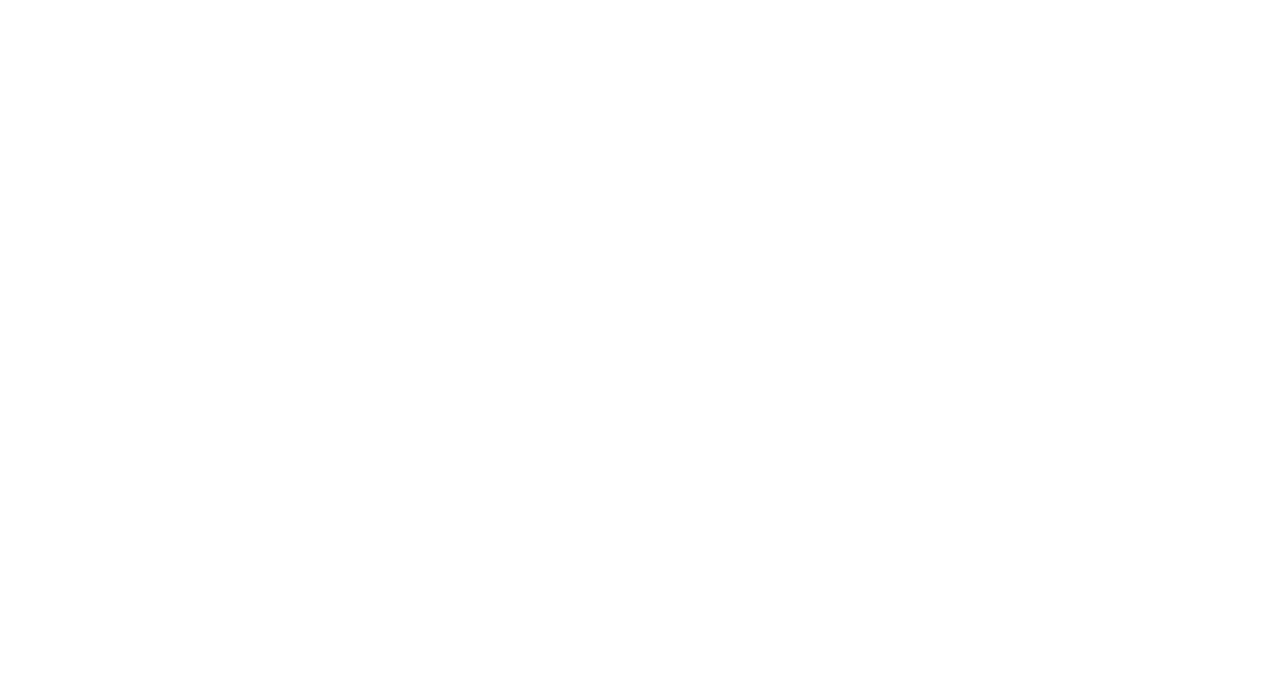
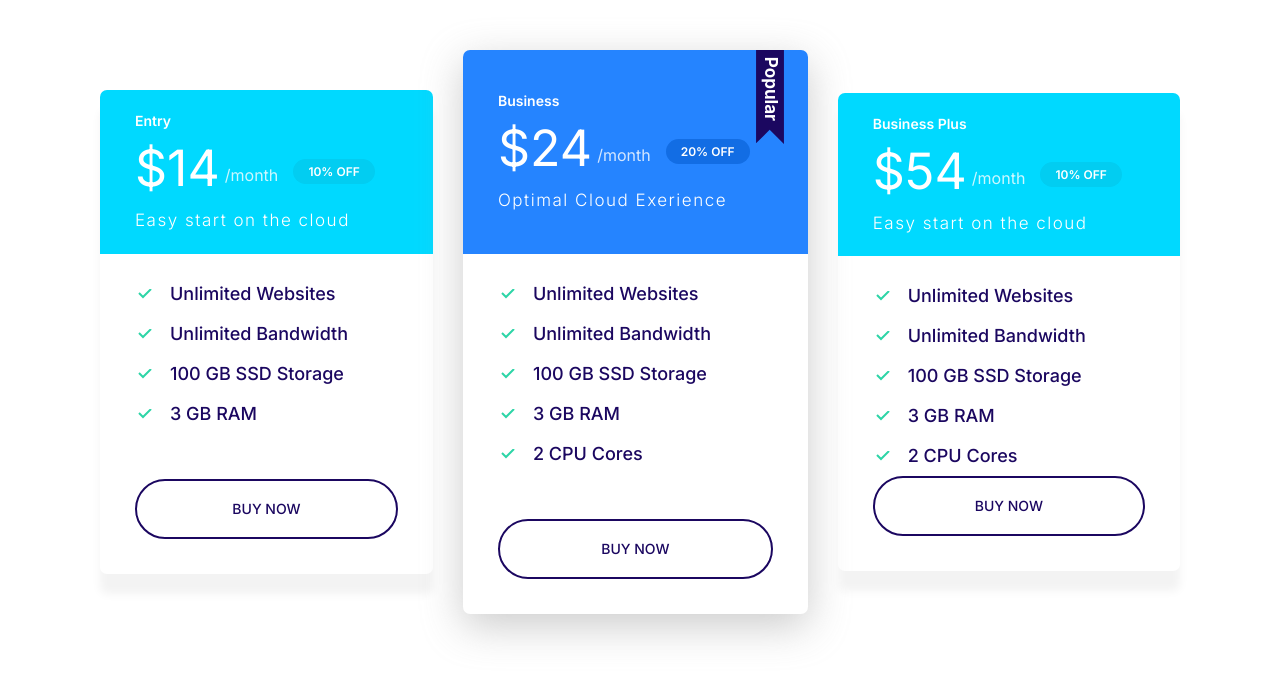
Before and after one commit to phirygeralds/moshify, a plain HTML site: page index.html in a window 1280 px wide. Drawn offline with Linux system fonts and the light colour scheme.

Commit message:
implemented cards,  typography and their styling.

```diff
--- a/css/styles.css
+++ b/css/styles.css
@@ -89,7 +89,7 @@ a {
 /* links end */
 /* badges start*/
 .badge {
-  padding: 5px 20px;
+  padding: 0.5rem 1.5rem;
   border-radius: 20px;
   font-weight: 600;
   white-space: nowrap;
@@ -105,7 +105,7 @@ a {
 .badge--small {
   font-size: 1.5rem;
 }
-@media screen and (min-width: 1024) {
+@media screen and (min-width: 1024px) {
   .badge {
     font-size: 1.5rem;
   }
@@ -115,6 +115,10 @@ a {
 }
 /* badges end */
 /* Lists start */
+ul {
+  margin: 0;
+  padding-left: 25px;
+}
 .list {
   list-style: none;
   padding-left: 0;
@@ -123,8 +127,9 @@ a {
 .list__vertical {
   font-size: 2.4rem;
   font-weight: 500;
+  line-height: 55px;
   list-style-image: url(/icons/tick.svg);
-  margin-left: 55px;
+  margin-bottom: 4.5rem;
 }
 .list__vertical__item {
   padding-left: 10px;
@@ -141,7 +146,7 @@ a {
 .list__inline__item::before {
   content: ".";
 }
-@media screen and (min-width: 1024) {
+@media screen and (min-width: 1024px) {
   .list__inline {
     font-size: 1.5rem;
   }
@@ -168,7 +173,7 @@ a {
 .icon--primary {
   fill: var(--color-primary);
 }
-@media screen and (min-width: 1024) {
+@media screen and (min-width: 1024px) {
   .svg-icon-container {
     width: 64px;
     height: 64px;
@@ -213,7 +218,7 @@ a {
   background-color: var(--color-secondary);
 }
 .button--long {
-  width: 80%;
+  width: 100%;
 }
 
 .button--medium {
@@ -239,11 +244,6 @@ a {
 .search-button-inner-wrapper {
   display: inline-block;
   margin: 0 10px;
-}
-@media screen and (min-width: 1024) {
-  .button--long {
-    width: 25%;
-  }
 }
 
 /* buttons end */
@@ -288,3 +288,133 @@ input {
   }
 }
 /* inputs end */
+/* cards start */
+.cards-wrapper {
+  align-items: center;
+  display: flex;
+  flex-direction: column;
+  justify-content: center;
+  margin: auto;
+
+  width: 100%;
+}
+.card {
+  border-radius: 7px;
+  box-shadow: 0 20px 10px 0 #f3f3f3;
+  margin-bottom: 25px;
+  overflow: hidden;
+  flex-grow: 1;
+  white-space: nowrap;
+}
+.card__header {
+  color: white;
+}
+.card__header,
+.card__body {
+  padding: 20px 35px;
+}
+.card--primary .card__header {
+  background-color: var(--color-primary);
+}
+.card--secondary .card__header {
+  background-color: var(--color-secondary);
+}
+/* cards typography start */
+.card__heading {
+  font-weight: 600;
+  color: white;
+  font-size: 2.4rem;
+  margin: unset;
+}
+.card__billing-wrapper {
+  white-space: nowrap;
+  position: relative;
+}
+.card__price {
+  font-size: 6rem;
+  font-weight: 400;
+}
+.card__billing-cycle {
+  font-size: 2.4rem;
+  font-weight: 400;
+  opacity: 80%;
+  margin-right: 1rem;
+}
+.card__billing-cycle,
+.card .badge {
+  position: relative;
+  bottom: 5px;
+}
+.card .badge {
+  position: relative;
+  bottom: 10px;
+  font-size: 1.6rem;
+  text-transform: uppercase;
+}
+.card--secondary .badge--secondary {
+  background-color: #02cdf1;
+}
+.card--primary .badge--primary {
+  background-color: #126de4;
+}
+.card__description {
+  font-size: 2rem;
+  font-weight: 300;
+  letter-spacing: 1.5px;
+}
+.card--popular .card__header {
+  position: relative;
+}
+.card--popular .card__header::before {
+  content: url(/icons/popular.svg);
+  display: inline-block;
+  position: absolute;
+  right: 5%;
+  top: -6px;
+  width: 40px;
+  height: 50px;
+}
+@media screen and (min-width: 1024px) {
+  .cards-wrapper {
+    flex-direction: row;
+    padding: 50px 100px;
+  }
+  .card {
+    margin: 20px 0;
+  }
+  .card:nth-child(2) .card__header {
+    padding: 40px 35px;
+  }
+  .card:nth-child(2) {
+    box-shadow: 0 12px 40px 0 #bbbbbbbe;
+    margin: 0 30px;
+  }
+  .card__heading,
+  .card .button {
+    font-size: 1.4rem;
+  }
+  .card .button {
+    margin-bottom: 15px;
+  }
+  .card__price {
+    font-size: 5rem;
+  }
+  .card__billing-cycle {
+    font-size: 1.6rem;
+  }
+  .card .badge {
+    font-size: 1.2rem;
+  }
+  .card__description {
+    font-size: 1.7rem;
+  }
+  .card .list__vertical {
+    font-size: 1.8rem;
+    line-height: 40px;
+  }
+  .card--secondary:last-child .list__vertical {
+    margin-bottom: 0;
+  }
+}
+/* cards typography end */
+/* cards end */
--- a/index.html
+++ b/index.html
@@ -15,5 +15,91 @@
 
     <title>Document</title>
   </head>
-  <body></body>
+  <body>
+    <div class="cards-wrapper">
+      <span class="card card--secondary">
+        <header class="card__header">
+          <h3 class="card__heading">Entry</h3>
+          <div class="card__billing-wrapper">
+            <span class="card__price">$14</span>
+            <span class="card__billing-cycle">/month</span>
+            <span class="badge badge--secondary badge--small">10% off</span>
+          </div>
+          <span class="card__description">Easy start on the cloud</span>
+        </header>
+        <main class="card__body">
+          <ul>
+            <ul class="list list__vertical">
+              <li class="list__vertical__item">Unlimited Websites</li>
+              <li class="list__vertical__item">Unlimited Bandwidth</li>
+              <li class="list__vertical__item">100 GB SSD Storage</li>
+              <li class="list__vertical__item">3 GB RAM</li>
+            </ul>
+          </ul>
+          <button
+            type="submit"
+            class="button button--primary button--thick button--long"
+          >
+            BUY NOW
+          </button>
+        </main>
+      </span>
+      <span class="card card--primary card--popular">
+        <header class="card__header">
+          <h3 class="card__heading">Business</h3>
+          <div class="card__billing-wrapper">
+            <span class="card__price">$24</span>
+            <span class="card__billing-cycle">/month</span>
+            <span class="badge badge--primary badge--small">20% off</span>
+          </div>
+          <span class="card__description">Optimal Cloud Exerience</span>
+        </header>
+        <main class="card__body">
+          <ul>
+            <ul class="list list__vertical">
+              <li class="list__vertical__item">Unlimited Websites</li>
+              <li class="list__vertical__item">Unlimited Bandwidth</li>
+              <li class="list__vertical__item">100 GB SSD Storage</li>
+              <li class="list__vertical__item">3 GB RAM</li>
+              <li class="list__vertical__item">2 CPU Cores</li>
+            </ul>
+          </ul>
+          <button
+            type="submit"
+            class="button button--primary button--thick button--long"
+          >
+            BUY NOW
+          </button>
+        </main>
+      </span>
+      <span class="card card--secondary">
+        <header class="card__header">
+          <h3 class="card__heading">Business Plus</h3>
+          <div class="card__billing-wrapper">
+            <span class="card__price">$54</span>
+            <span class="card__billing-cycle">/month</span>
+            <span class="badge badge--secondary badge--small">10% off</span>
+          </div>
+          <span class="card__description">Easy start on the cloud</span>
+        </header>
+        <main class="card__body">
+          <ul>
+            <ul class="list list__vertical">
+              <li class="list__vertical__item">Unlimited Websites</li>
+              <li class="list__vertical__item">Unlimited Bandwidth</li>
+              <li class="list__vertical__item">100 GB SSD Storage</li>
+              <li class="list__vertical__item">3 GB RAM</li>
+              <li class="list__vertical__item">2 CPU Cores</li>
+            </ul>
+          </ul>
+          <button
+            type="submit"
+            class="button button--primary button--thick button--long"
+          >
+            BUY NOW
+          </button>
+        </main>
+      </span>
+    </div>
+  </body>
 </html>
```
Also changed, not shown: components/cards.html (added, +85 -0 lines), icons/popular.svg (added).
